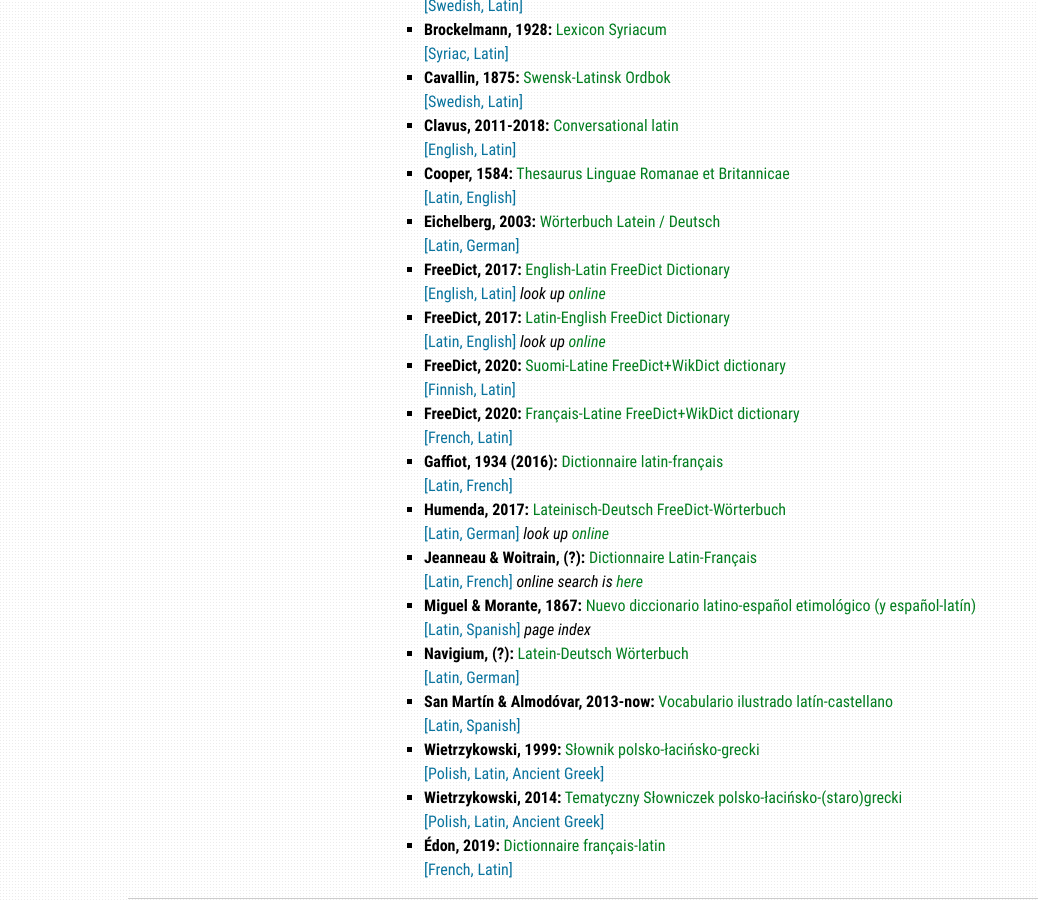
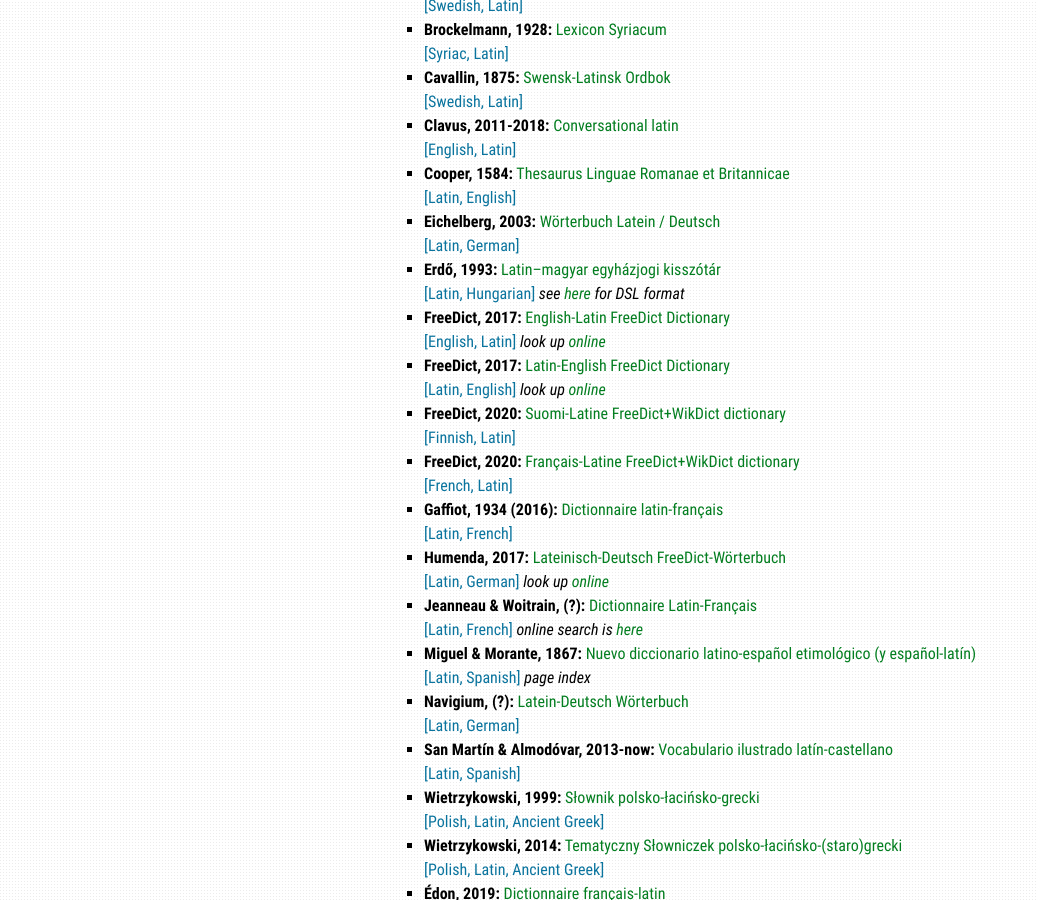
Before and after one commit to latin-dict/latin-dict.github.io, a Jekyll site: the page built from list_general.md, in a window 1280 px wide and 900 px high, scrolled down 898 px. Shown: the whole window, without its empty margins (0-1038 px from the left). Built offline with Jekyll 4.4.1, drawn with Linux system fonts in a browser that asks for light colours.

Commit message:
extras: Erdo1993

```diff
--- a/_data/extras_general.yml
+++ b/_data/extras_general.yml
@@ -118,3 +118,9 @@
   website: http://www.dukhrana.com/lexicon/Brockelmann/
   tags: [Syriac, Latin]
   comment:
+- title: Latin–magyar egyházjogi kisszótár
+  author: Erdő
+  year: 1993
+  website: http://www.ppek.hu/k288.htm
+  tags: [Latin, Hungarian]
+  comment: see [here](http://dadako.narod.ru/paperpoe.htm) for DSL format
```
